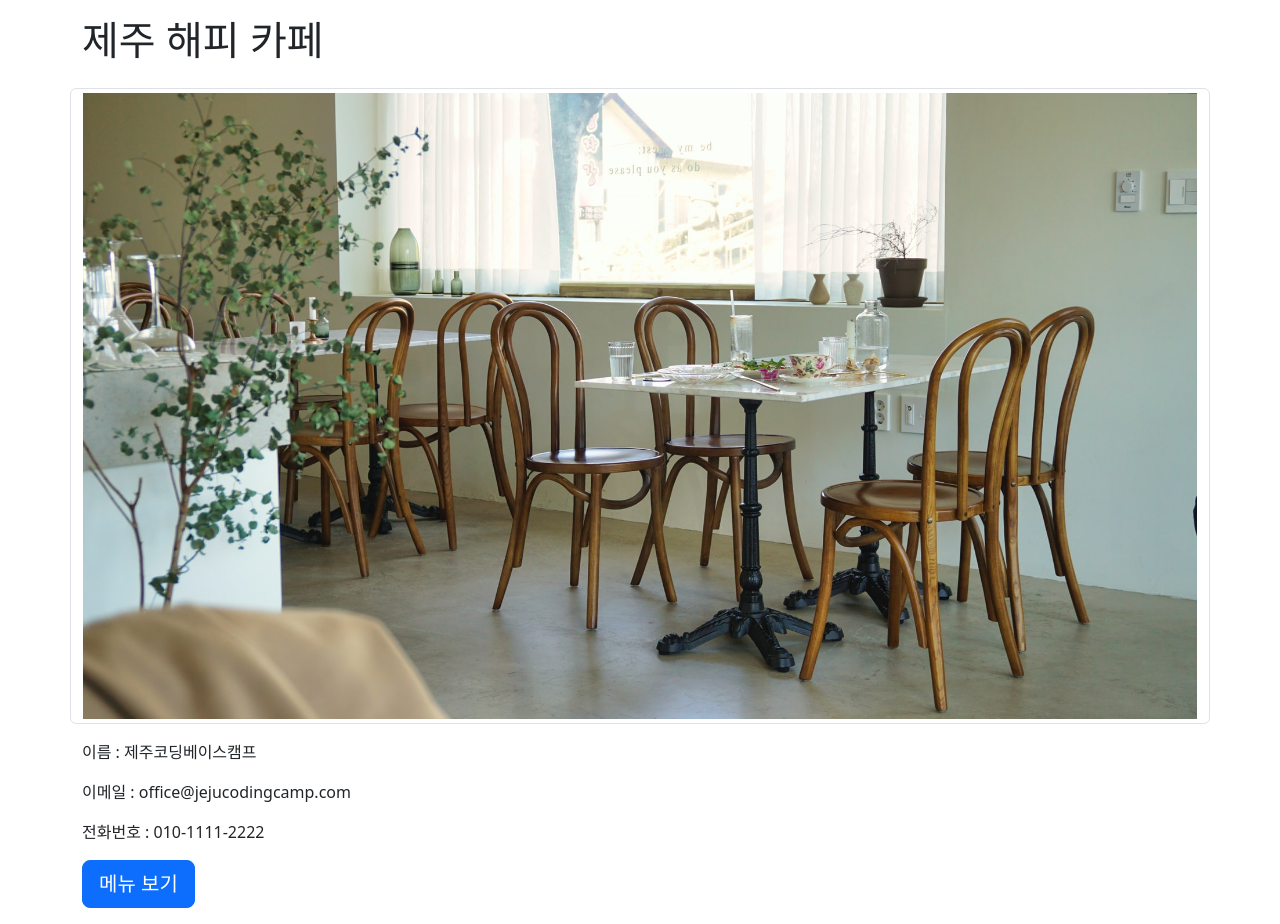
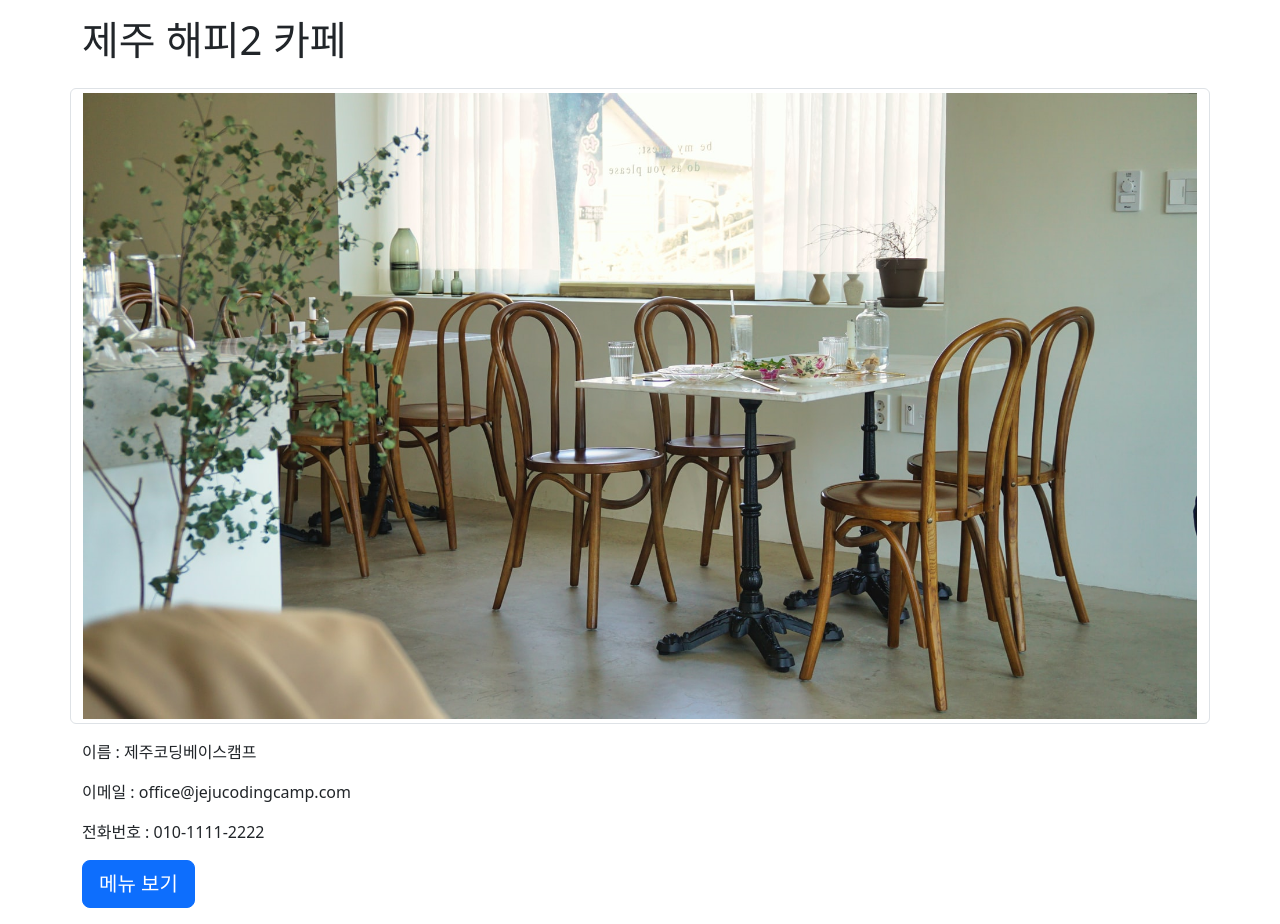
Before and after one commit to beomjae/jeju-happy-cafe-003, a plain HTML site: page index.html in a window 1280 px wide. Drawn offline with nearby package versions, Linux system fonts and the light colour scheme.

Commit message:
카페이름 변경

```diff
--- a/index.html
+++ b/index.html
@@ -6,7 +6,7 @@
     <meta http-equiv="X-UA-Compatible" content="IE=edge">
     <meta name="viewport" content="width=device-width, initial-scale=1.0">
 
-    <title>제주 해피 카페</title>
+    <title>제주 해피2 카페</title>
     <link href="https://cdn.jsdelivr.net/npm/bootstrap@5.2.0/dist/css/bootstrap.min.css" rel="stylesheet"
         integrity="sha384-gH2yIJqKdNHPEq0n4Mqa/HGKIhSkIHeL5AyhkYV8i59U5AR6csBvApHHNl/vI1Bx" crossorigin="anonymous">
 </head>
@@ -14,7 +14,7 @@
 <body>
     <div class="container main">
         <div class="row">
-            <h1 class="main_title mt-3">제주 해피 카페</h1>
+            <h1 class="main_title mt-3">제주 해피2 카페</h1>
         </div>
 
         <div class="row">
```
